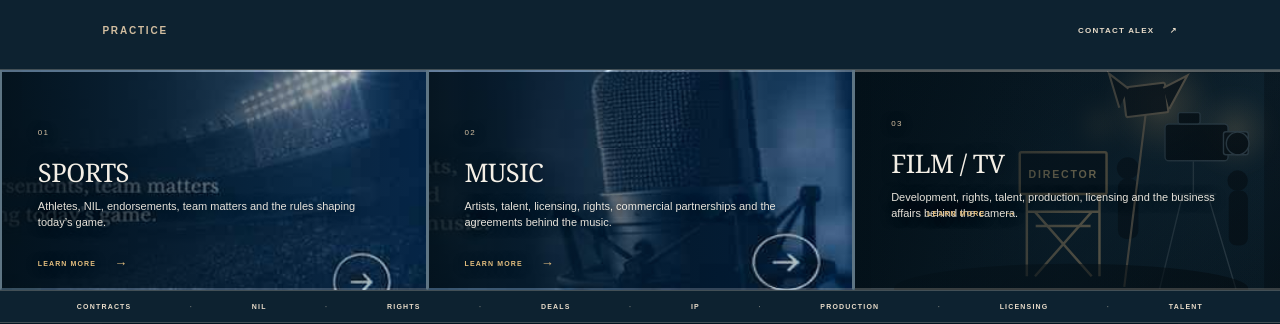
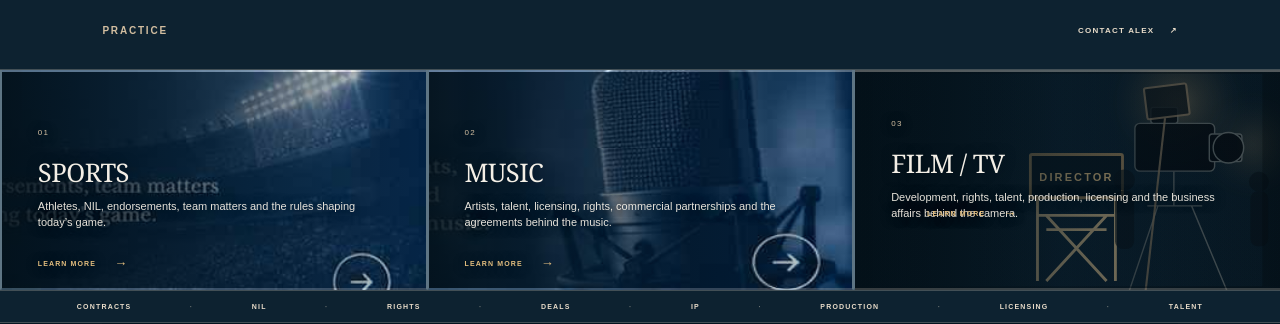
Before and after one commit to alexkaglew-ux/legal-audit, a React (Vite) app: page / in a window 1280 px wide. Shown: the part 476-800 px from the top of the page. Built offline with nearby package versions, Linux system fonts and the light colour scheme.

Commit message:
fix: force new Film TV asset URL

```diff
--- a/src/lew-palette.css
+++ b/src/lew-palette.css
@@ -48,3 +48,6 @@ footer{background:#081923!important}
 
 /* Final Film/TV crop: match Sports/Music image-led composition */
 .hero-lanes .hero-lane:nth-child(3){background-image:linear-gradient(90deg,rgba(3,16,24,.94) 0%,rgba(5,21,31,.55) 48%,rgba(5,21,31,.16) 100%),url('/practice-film.svg')!important;background-position:58% 48%!important;background-size:cover!important}
+
+/* Cache-busted Film/TV asset — deliberately new filename */
+.hero-lanes .hero-lane:nth-child(3){background-image:linear-gradient(90deg,rgba(3,16,24,.94) 0%,rgba(5,21,31,.48) 48%,rgba(5,21,31,.10) 100%),url('/practice-film-v2.svg?v=2')!important;background-position:55% 50%!important;background-size:cover!important}
```
